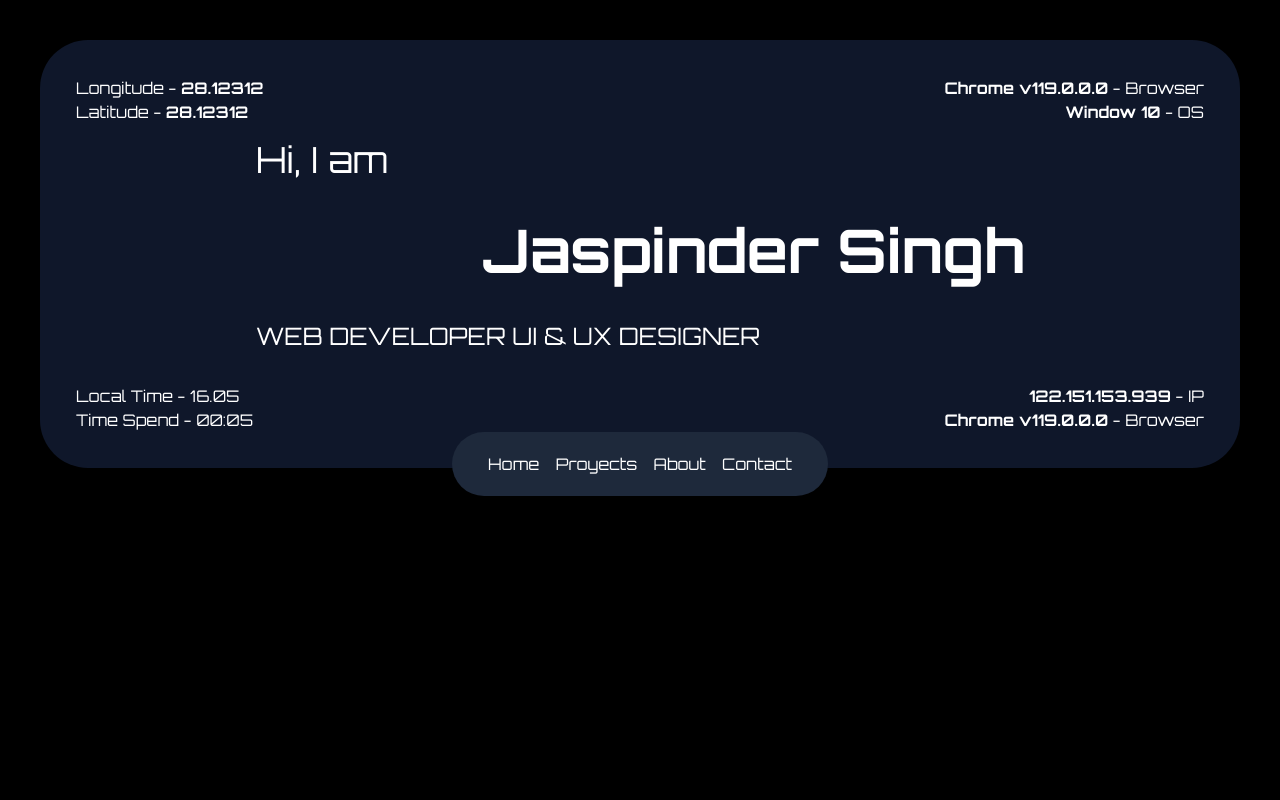
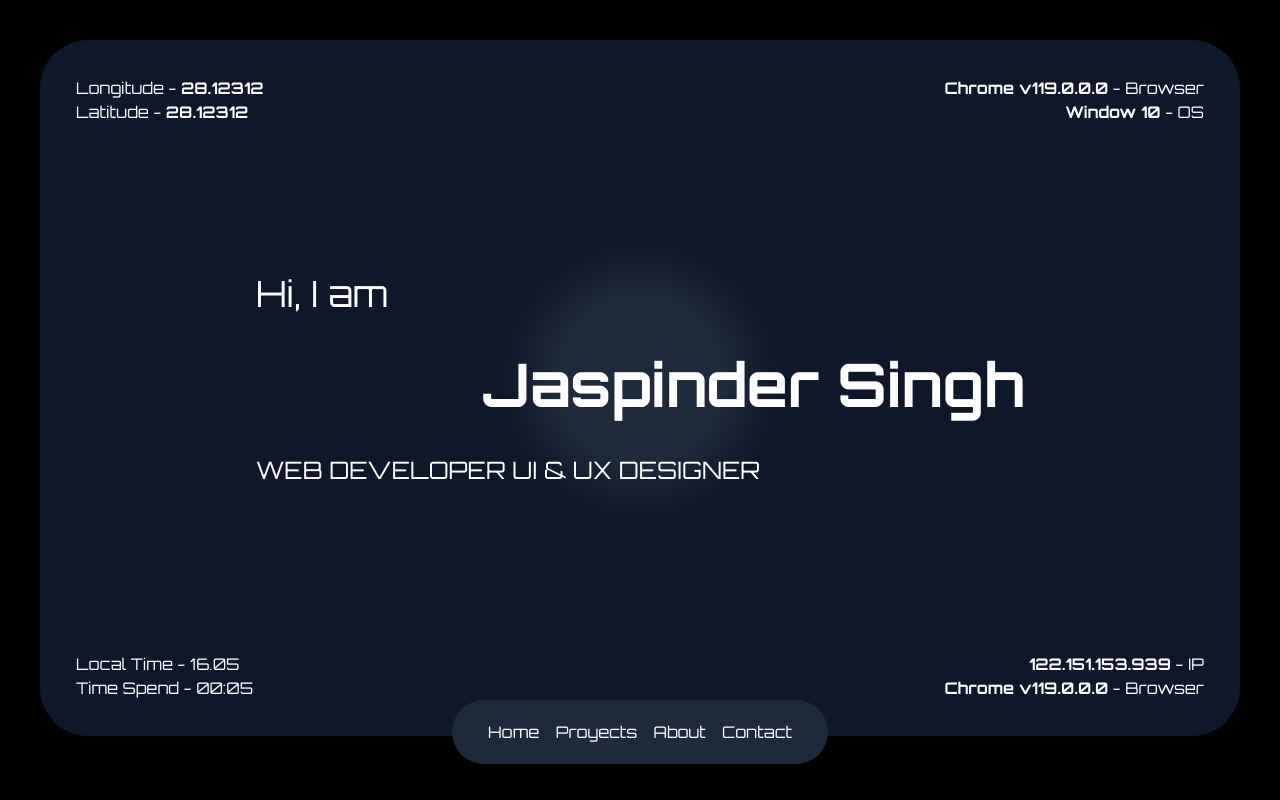
Before and after one commit to granjerolucas/clase_nextjs, a Next.js app: page / in a window 1280 px wide. Built offline with nearby package versions, Linux system fonts and the light colour scheme.

Commit message:
layout and home

```diff
--- a/app/layout.jsx
+++ b/app/layout.jsx
@@ -23,7 +23,8 @@ export default function RootLayout({ children }) {
     <html lang="en">
       <body className="bg-black p-10">
         <div className="container mx-auto">
-          <div className="bg-slate-900 rounded-[3rem] p-5">
+          {/* <div className="bg-slate-900 rounded-[3rem] p-5  bg-[radial-gradient(circle_at_center,_var(--tw-gradient-stops))] from-slate-600 via-slate-700 to-slate-900"> */}
+          <div className="bg-slate-900  rounded-[3rem] p-5 ">
             <div className="text-white">
               <div className="grid grid-cols-2   absolutex w-fullx  m-4 ">
                 <div className="max-w-xsx text-left">
@@ -44,7 +45,7 @@ export default function RootLayout({ children }) {
                   </p>
                 </div>
               </div>
-              <div className="px-20 ">{children}</div>
+              <div className="px-20 min-h-[30rem] ">{children}</div>
               <div className="grid grid-cols-3   absolutex w-fullx items-end  m-4 ">
                 <div className="max-w-xsx text-left">
                   <p>Local Time - 16.05</p>
--- a/app/page.jsx
+++ b/app/page.jsx
@@ -2,10 +2,16 @@ import Image from "next/image";
 
 export default function Home() {
   return (
-    <div className="max-w-3xl mx-auto">
-      <h3 className="text-left text-4xl">Hi, I am</h3>
-      <h3 className="text-right text-6xl my-10 font-bold">Jaspinder Singh</h3>
-      <p className="text-left text-2xl">WEB DEVELOPER UI & UX DESIGNER</p>
+    <div className=" bg-[radial-gradient(circle,_var(--tw-gradient-stops))] from-slate-800 from-15%  via-slate-900  via-25% to-slate-900 to-40%">
+      <div className="flex min-h-[30rem] items-center  ">
+        <div className="max-w-3xl mx-auto w-full ">
+          <h3 className="text-left text-4xl">Hi, I am</h3>
+          <h3 className="text-right text-6xl my-10 font-bold">
+            Jaspinder Singh
+          </h3>
+          <p className="text-left text-2xl">WEB DEVELOPER UI & UX DESIGNER</p>
+        </div>
+      </div>
     </div>
   );
 }
```
